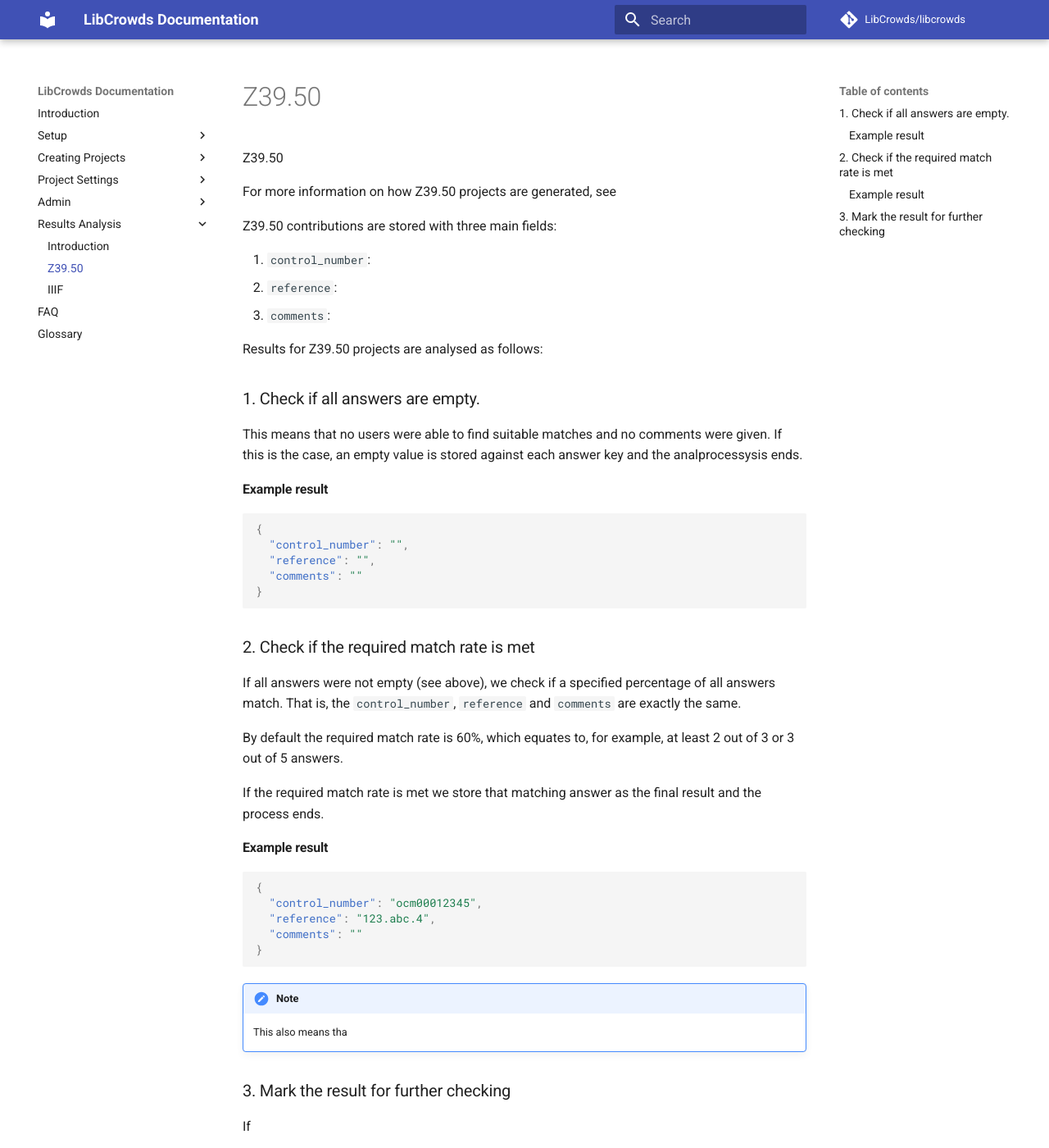
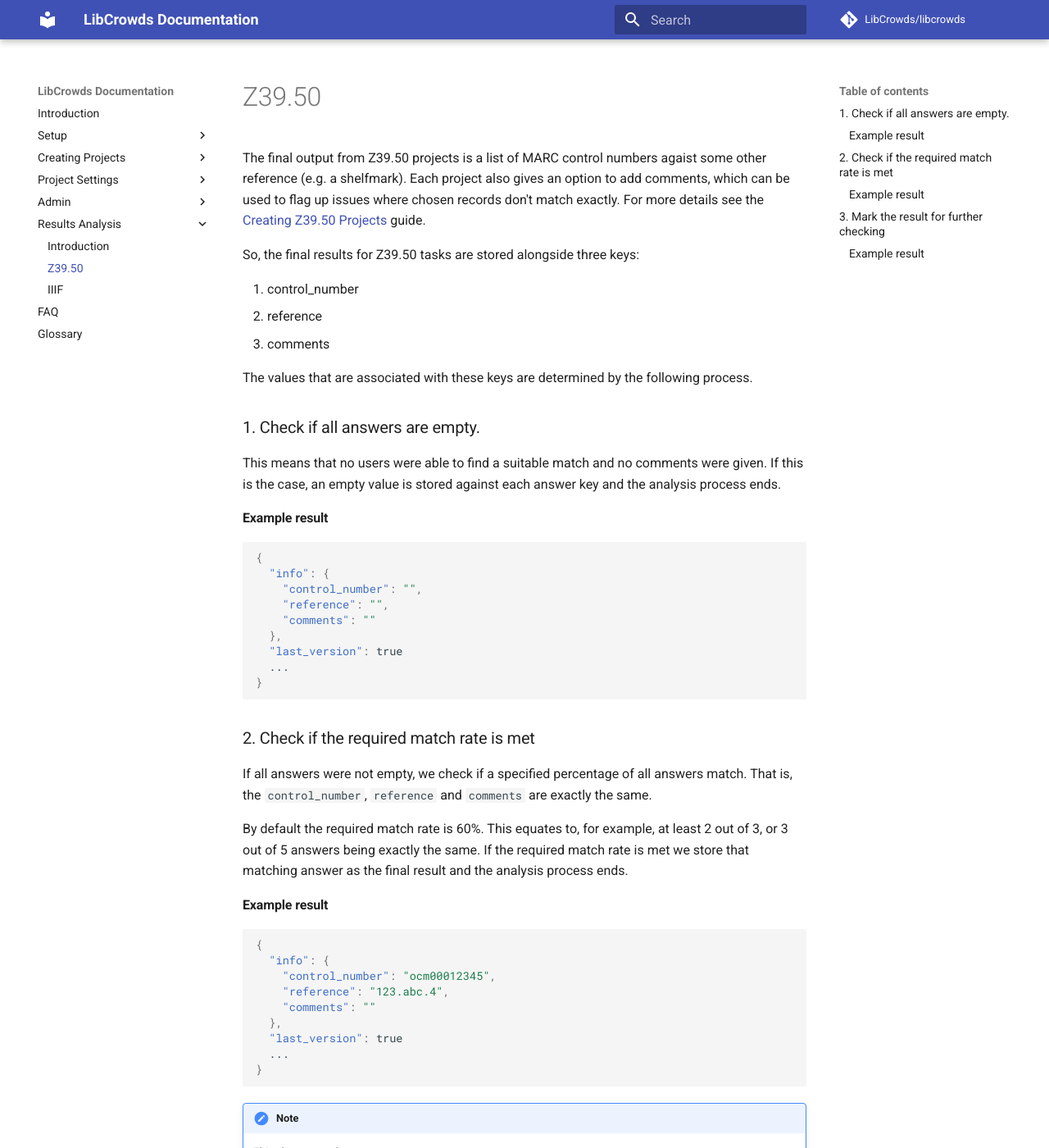
Before and after one commit to LibCrowds/docs, an MkDocs documentation site: the page built from docs/analysis/z3950.md, in a window 1280 px wide and 1400 px high. Shown: the whole window at 82% size. Built offline with MkDocs 1.6.1 and Material for MkDocs 9.7.7, drawn with Linux system fonts in a browser that asks for light colours; comment, search, counter and statistics services are not loaded; old or Windows-style settings are respelled for this version of MkDocs; some of the changed text lies outside the part shown.

Commit message:
Update Z39.50 analysis process

````diff
--- a/docs/analysis/z3950.md
+++ b/docs/analysis/z3950.md
@@ -1,50 +1,60 @@
-Z39.50
+The final output from Z39.50 projects is a list of MARC control numbers agaist
+some other reference (e.g. a shelfmark). Each project also gives an option to
+add comments, which can be used to flag up issues where chosen records don't
+match exactly. For more details see the
+[Creating Z39.50 Projects](/creating_projects/z3950.md) guide.
 
-For more information on how Z39.50 projects are generated, see
+So, the final results for Z39.50 tasks are stored alongside three keys:
 
-Z39.50 contributions are stored with three main fields:
+1. control_number
+2. reference
+3. comments
 
-1. `control_number`:
-2. `reference`:
-3. `comments`:
-
-Results for Z39.50 projects are analysed as follows:
+The values that are associated with these keys are determined by the following
+process.
 
 ### 1. Check if all answers are empty.
 
-This means that no users were able to find suitable matches and no comments
+This means that no users were able to find a suitable match and no comments
 were given. If this is the case, an empty value is stored against each answer
-key and the analprocessysis ends.
+key and the analysis process ends.
 
 #### Example result
 
 ```json
 {
-  "control_number": "",
-  "reference": "",
-  "comments": ""
+  "info": {
+    "control_number": "",
+    "reference": "",
+    "comments": ""
+  },
+  "last_version": true
+  ...
 }
 ```
 
 ### 2. Check if the required match rate is met
 
-If all answers were not empty (see above), we check if a specified percentage
+If all answers were not empty, we check if a specified percentage
 of all answers match. That is, the `control_number`, `reference` and `comments`
 are exactly the same.
 
-By default the required match rate is 60%, which equates to, for example, at
-least 2 out of 3 or 3 out of 5 answers.
-
-If the required match rate is met we store that matching answer as the final
-result and the process ends.
+By default the required match rate is 60%. This equates to, for example, at
+least 2 out of 3, or 3 out of 5 answers being exactly the same. If the required
+match rate is met we store that matching answer as the final result and the
+analysis process ends.
 
 #### Example result
 
 ```json
 {
-  "control_number": "ocm00012345",
-  "reference": "123.abc.4",
-  "comments": ""
+  "info": {
+    "control_number": "ocm00012345",
+    "reference": "123.abc.4",
+    "comments": ""
+  },
+  "last_version": true
+  ...
 }
 ```
 
@@ -53,4 +63,20 @@ result and the process ends.
 
 ### 3. Mark the result for further checking
 
-If
+If there are non-empty answers and the required match rate was not met then
+we mark the result for further checking by setting the `last_version` flag to
+`false`.
+
+#### Example result
+
+```json
+{
+  "info": {
+    "control_number": "",
+    "reference": "",
+    "comments": ""
+  },
+  "last_version": false
+  ...
+}
+```
````
